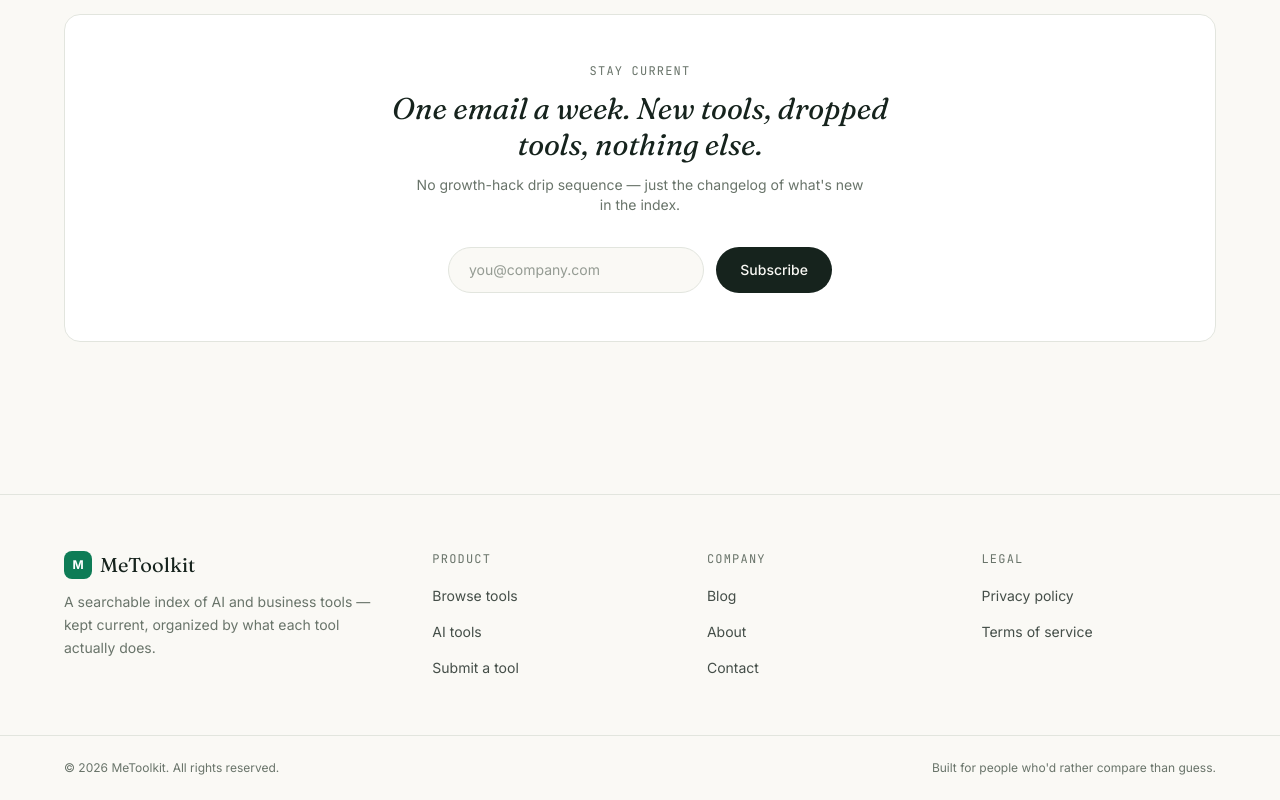
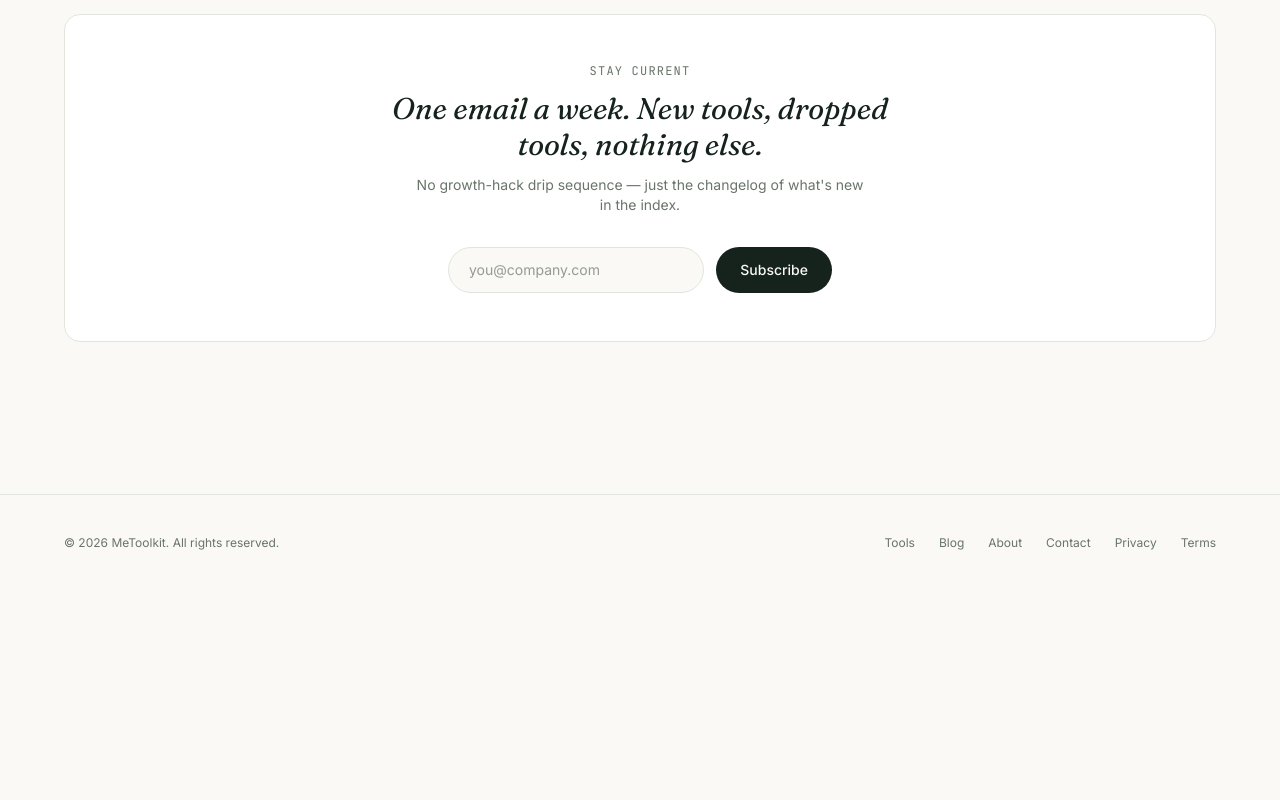
Before and after one commit to coolkishan44/metoolkit, a Next.js app: page / in a window 1280 px wide. Shown: the part 2967-3767 px from the top of the page. After the commit the page ends 3558 px from the top, so only its background shows below. Built offline with nearby package versions, Linux system fonts and the light colour scheme.

Commit message:
Fix footer — remove broken links, update dark color

```diff
--- a/components/Footer.tsx
+++ b/components/Footer.tsx
@@ -1,65 +1,17 @@
 import Link from "next/link";
-
-const footerLinks = {
-  Product: [
-    { href: "/tools", label: "Browse tools" },
-    { href: "/ai-tools", label: "AI tools" },
-    { href: "/tools/submit", label: "Submit a tool" }
-  ],
-  Company: [
-    { href: "/blog", label: "Blog" },
-    { href: "/about", label: "About" },
-    { href: "/contact", label: "Contact" }
-  ],
-  Legal: [
-    { href: "/privacy", label: "Privacy policy" },
-    { href: "/terms", label: "Terms of service" }
-  ]
-};
 
 export default function Footer() {
   return (
-    <footer className="hairline mt-24 bg-paper dark:bg-[#101118]">
-      <div className="max-w-content mx-auto px-6 py-14 grid gap-10 md:grid-cols-[1.4fr_1fr_1fr_1fr]">
-        <div>
-          <Link href="/" className="flex items-center gap-2 font-display text-xl mb-3">
-            <span className="w-7 h-7 rounded-lg bg-indigo text-white flex items-center justify-center text-xs font-sans font-bold">
-              M
-            </span>
-            MeToolkit
-          </Link>
-          <p className="text-sm text-muted max-w-xs leading-relaxed">
-            A searchable index of AI and business tools — kept current, organized by what each tool actually does.
-          </p>
-        </div>
-
-        {Object.entries(footerLinks).map(([heading, links]) => (
-          <div key={heading}>
-            <p className="text-xs font-mono uppercase tracking-widest text-muted mb-4">
-              {heading}
-            </p>
-            <ul className="space-y-3">
-              {links.map((link) => (
-                <li key={link.href}>
-                  <Link
-                    href={link.href}
-                    className="text-sm text-ink/80 dark:text-white/70 hover:text-indigo transition-colors"
-                  >
-                    {link.label}
-                  </Link>
-                </li>
-              ))}
-            </ul>
-          </div>
-        ))}
-      </div>
-
-      <div className="hairline">
-        <div className="max-w-content mx-auto px-6 py-6 flex flex-col sm:flex-row items-center justify-between gap-3">
-          <p className="text-xs text-muted">
-            © {new Date().getFullYear()} MeToolkit. All rights reserved.
-          </p>
-          <p className="text-xs text-muted">Built for people who'd rather compare than guess.</p>
+    <footer className="hairline mt-24 bg-paper dark:bg-[#0F1712]">
+      <div className="max-w-content mx-auto px-6 py-10 flex flex-col sm:flex-row items-center justify-between gap-3">
+        <p className="text-xs text-muted">© {new Date().getFullYear()} MeToolkit. All rights reserved.</p>
+        <div className="flex gap-6 text-xs text-muted">
+          <Link href="/tools" className="hover:text-indigo transition-colors">Tools</Link>
+          <Link href="/blog" className="hover:text-indigo transition-colors">Blog</Link>
+          <Link href="/about" className="hover:text-indigo transition-colors">About</Link>
+          <Link href="/contact" className="hover:text-indigo transition-colors">Contact</Link>
+          <Link href="/privacy" className="hover:text-indigo transition-colors">Privacy</Link>
+          <Link href="/terms" className="hover:text-indigo transition-colors">Terms</Link>
         </div>
       </div>
     </footer>
```
